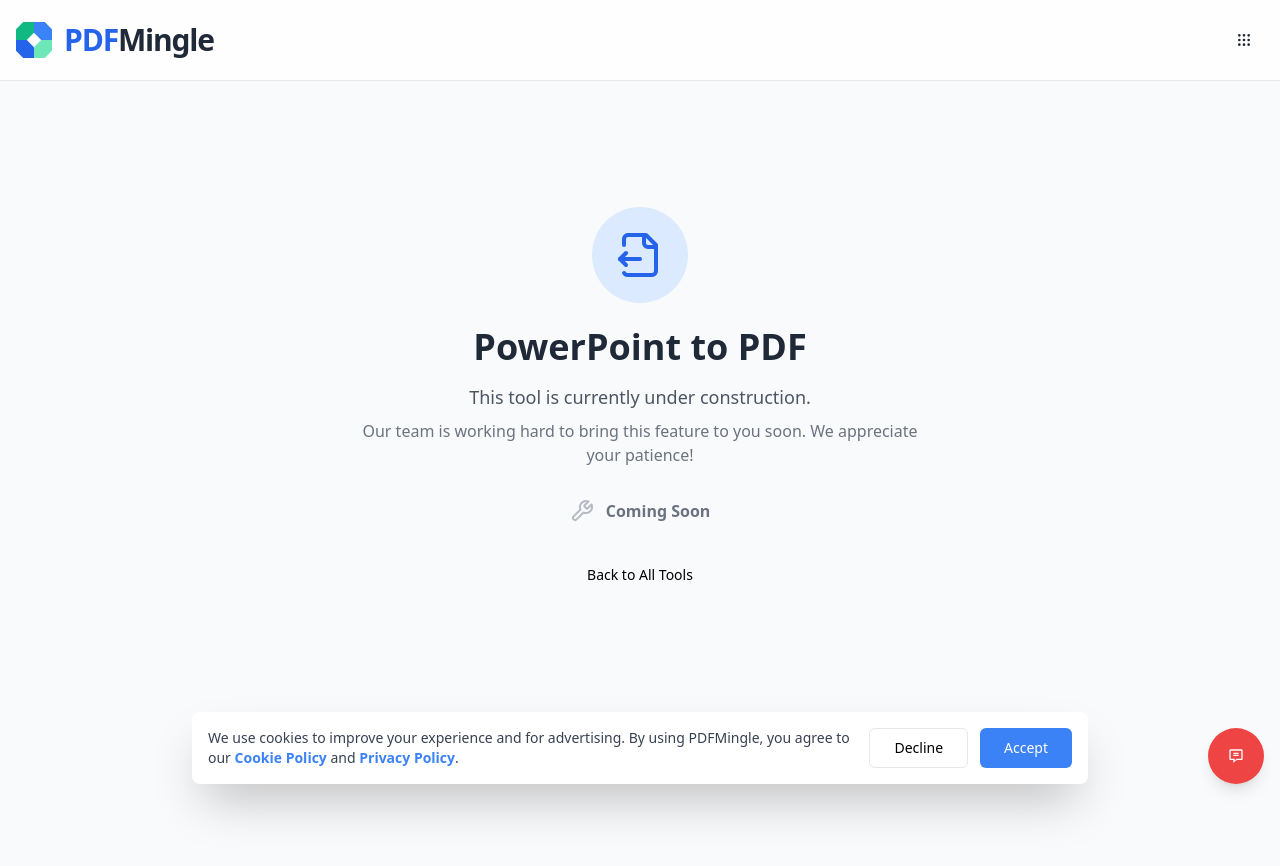
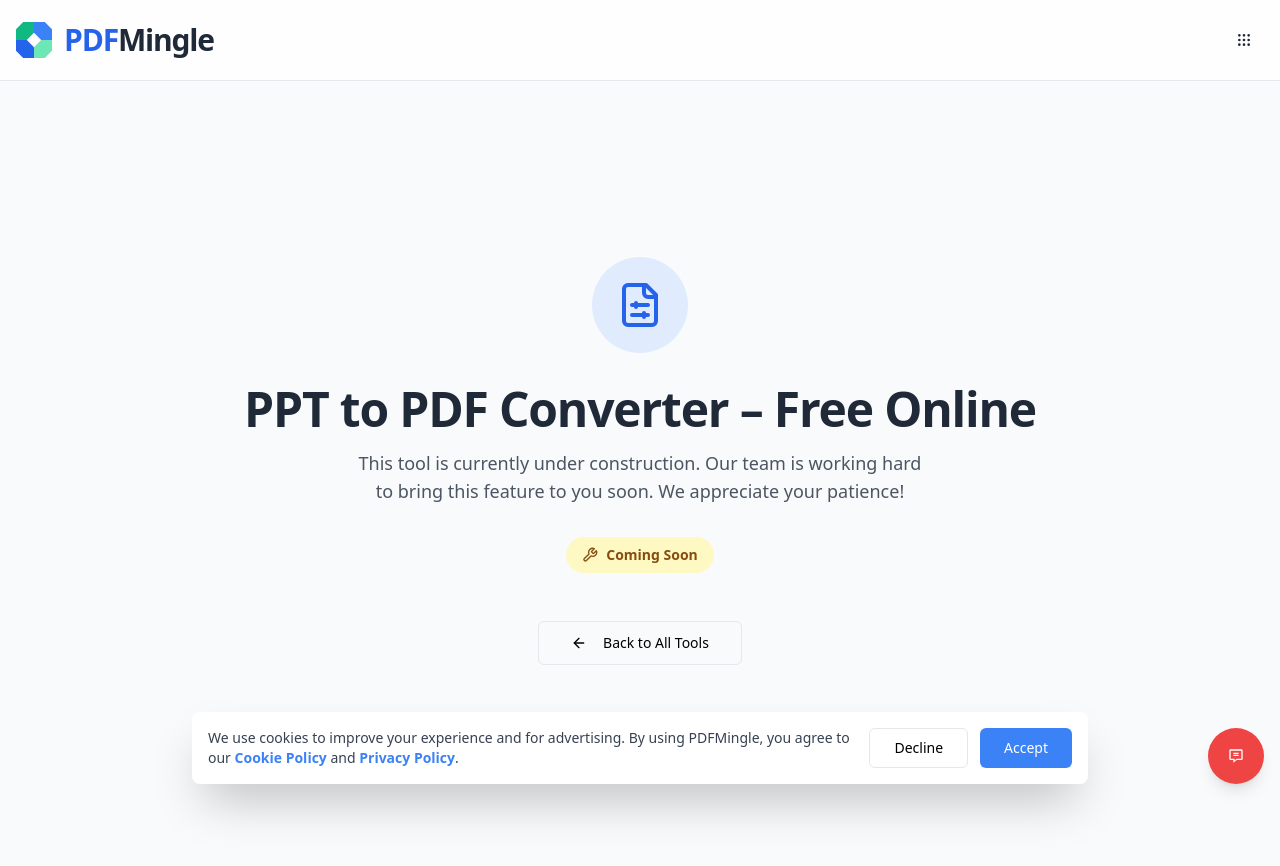
Before and after one commit to widhia-solanki/Pdfmingle, a Next.js app: page /powerpoint-to-pdf in a window 1280 px wide. Shown: the top 866 px of the page. Built offline with nearby package versions, Linux system fonts and the light colour scheme.

Commit message:
Update powerpoint-to-pdf.tsx

```diff
--- a/src/pages/powerpoint-to-pdf.tsx
+++ b/src/pages/powerpoint-to-pdf.tsx
@@ -1,26 +1,57 @@
 // src/pages/powerpoint-to-pdf.tsx
 
-import { ToolComingSoon } from "@/components/ToolComingSoon";
-import { toolArray } from "@/constants/tools";
-import { NextSeo } from "next-seo";
+import { NextPage } from 'next';
+import { NextSeo } from 'next-seo';
+import Link from 'next/link';
+import { Button } from '@/components/ui/button';
+import { tools } from '@/constants/tools';
+import { FileSliders, Wrench, ArrowLeft } from 'lucide-react';
 
-const PowerpointToPdfPage = () => {
-    const tool = toolArray.find(t => t.value === 'powerpoint-to-pdf');
-
-    if (!tool) {
-        return <div>Error: Tool configuration for PowerPoint to PDF not found.</div>;
-    }
+const PptToPdfPage: NextPage = () => {
+  const tool = tools['powerpoint-to-pdf'];
 
   return (
     <>
       <NextSeo
         title={tool.metaTitle}
         description={tool.metaDescription}
-                canonical={`https://pdfmingle.com/${tool.value}`}
+        noindex={true} // It's good practice to noindex construction pages
       />
-            <ToolComingSoon tool={tool} />
+
+      <div className="container mx-auto px-4 py-16 sm:py-24 text-center">
+        <div className="flex justify-center items-center">
+          {/* Animated Icon */}
+          <div className="relative w-24 h-24">
+            <div className="absolute inset-0 bg-blue-100 dark:bg-blue-900/30 rounded-full animate-pulse" />
+            <FileSliders className="absolute inset-0 m-auto h-12 w-12 text-blue-600 dark:text-blue-400" />
+          </div>
+        </div>
+
+        <h1 className="mt-8 text-4xl sm:text-5xl font-bold tracking-tight text-gray-800 dark:text-gray-100">
+          {tool.h1}
+        </h1>
+
+        <p className="mt-4 max-w-xl mx-auto text-lg text-gray-600 dark:text-gray-400">
+          This tool is currently under construction. Our team is working hard to bring this feature to you soon. We appreciate your patience!
+        </p>
+
+        {/* Coming Soon Badge */}
+        <div className="mt-8 inline-flex items-center justify-center rounded-full bg-yellow-100 dark:bg-yellow-900/30 px-4 py-2 text-sm font-semibold text-yellow-800 dark:text-yellow-200">
+          <Wrench className="mr-2 h-4 w-4" />
+          Coming Soon
+        </div>
+
+        <div className="mt-12">
+          <Button asChild variant="outline" size="lg">
+            <Link href="/">
+              <ArrowLeft className="mr-2 h-4 w-4" />
+              Back to All Tools
+            </Link>
+          </Button>
+        </div>
+      </div>
     </>
   );
 };
 
-export default PowerpointToPdfPage;
+export default PptToPdfPage;
```
Lines whose indentation alone changed are shown as unchanged.
